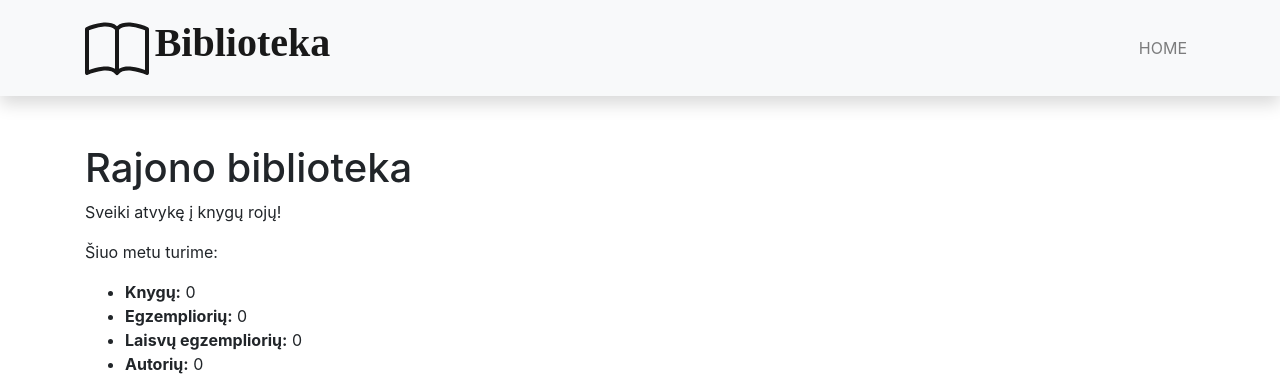
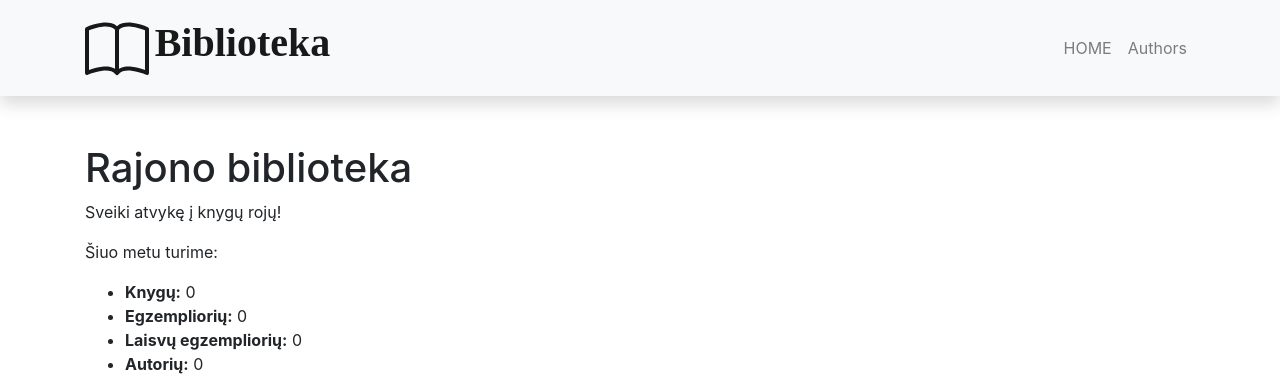
Before and after one commit to infohata/django_library_2022_06, a Django app: page /library/ in a window 1280 px wide. Shown: the top 378 px of the page. Run offline with Django 4.2, Linux system fonts and the light colour scheme; data that the repository does not hold is empty; some libraries are stand-ins or nearby versions.

Commit message:
5: added authors page

```diff
--- a/mysite/library/templates/base.html
+++ b/mysite/library/templates/base.html
@@ -29,6 +29,9 @@
         <li class="nav-item">
           <a class="nav-link" href="{% url 'index' %}">HOME</a>
         </li>
+        <li class="nav-item">
+          <a class="nav-link" href="{% url 'authors' %}">Authors</a>
+        </li>
       </ul>
     </div>
   </div>
--- a/mysite/library/urls.py
+++ b/mysite/library/urls.py
@@ -4,4 +4,5 @@ from . import views
 
 urlpatterns = [
     path('', views.index, name='index'),
+    path('authors/', views.authors, name='authors'),
 ]
--- a/mysite/library/views.py
+++ b/mysite/library/views.py
@@ -17,3 +17,11 @@ def index(request):
         'num_authors': num_authors,
     }
     return render(request, 'index.html', context=context)
+
+
+def authors(request):
+    my_authors = Author.objects.all()
+    my_context = {
+        "authors": my_authors,
+    }
+    return render(request, 'authors.html', context=my_context)
```
Also changed, not shown: mysite/library/templates/authors.html (added, +12 -0 lines).
